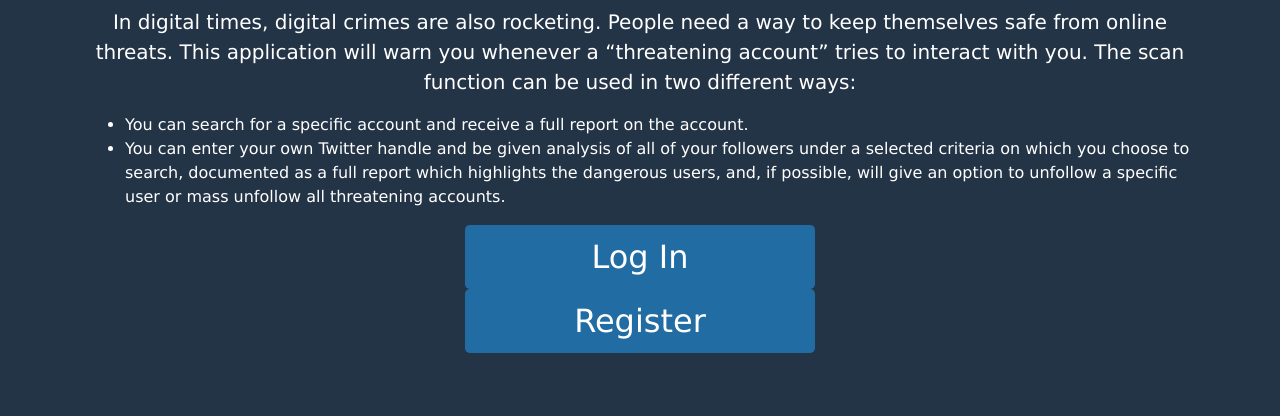
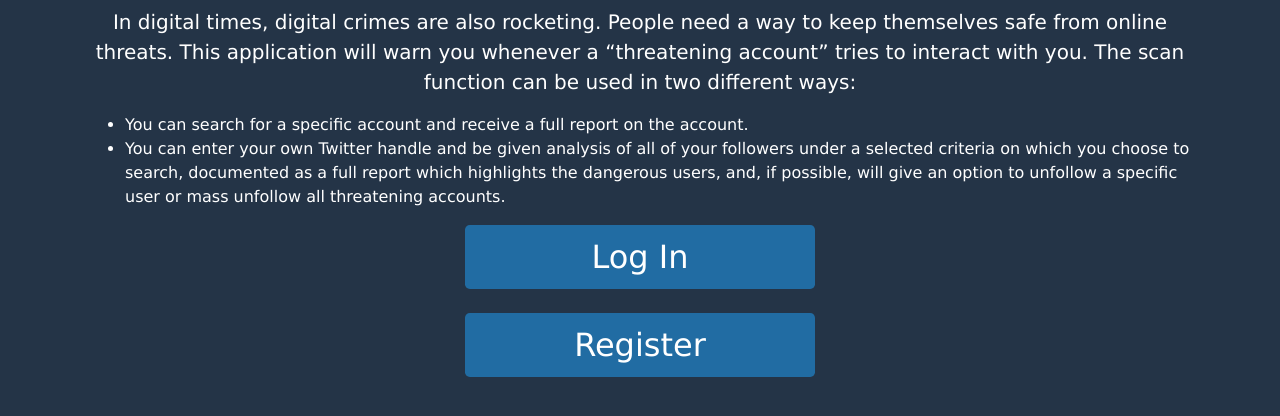
Before and after one commit to pkia/Twitter_Threat_Scanner, a Flask app: page / in a window 1280 px wide. Shown: the part 261-677 px from the top of the page. Run offline with Flask 2, Linux system fonts and the light colour scheme; some libraries are stand-ins or nearby versions.

Commit message:
fixed spacing between homepage buttons

```diff
--- a/webapp/templates/index.html
+++ b/webapp/templates/index.html
@@ -28,7 +28,7 @@
                 </p>
             </div>
         </div>
-        <div class="row justify-content-center">
+        <div class="row justify-content-center mb-4">
             <div class="col-4">
                 <a class="btn btn-primary btn-lg btn-block" type="button" href="{{url_for('login')}}">Log In</a>
             </div>
```
